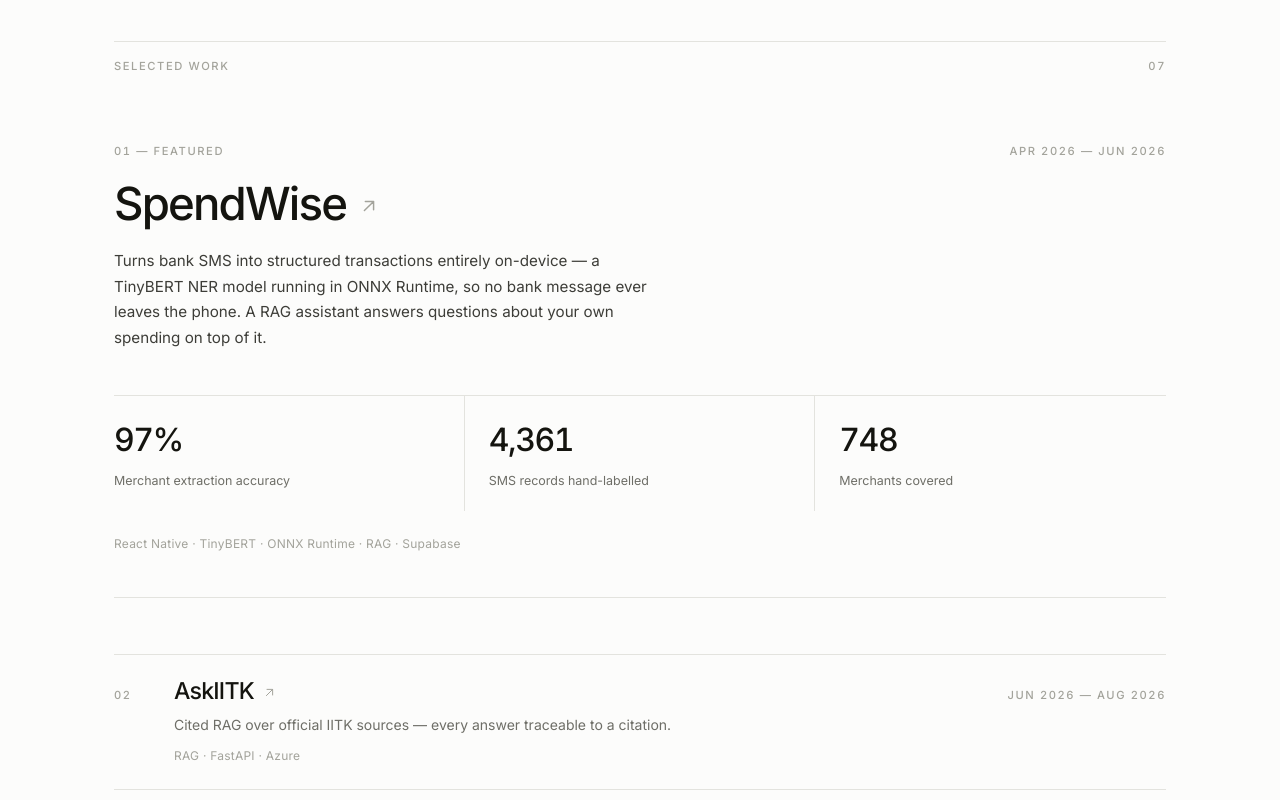
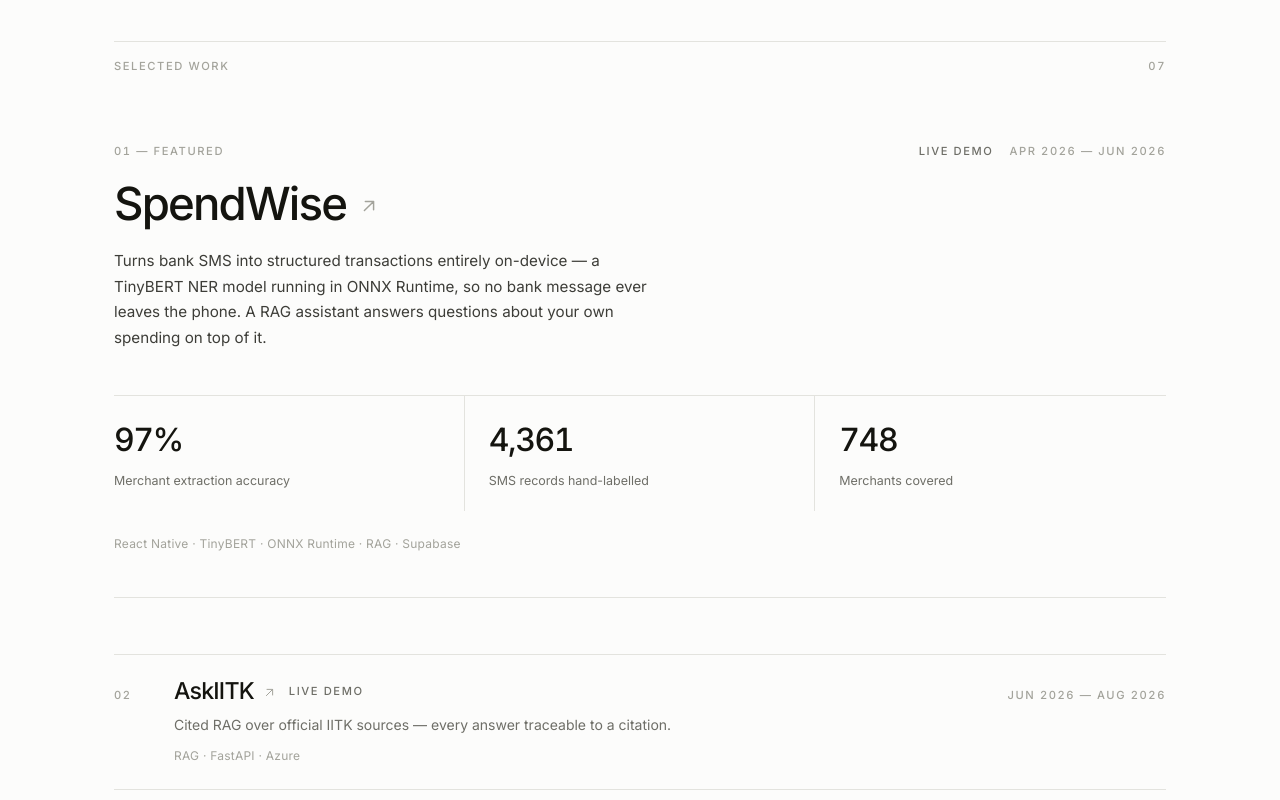
Before and after one commit to cjaitej/portfolio, a React (Vite) app: page / in a window 1280 px wide. Shown: the part 920-1720 px from the top of the page. Built offline with nearby package versions, Linux system fonts and the light colour scheme.

Commit message:
updating Live Demo

```diff
--- a/src/components/SelectedWork.jsx
+++ b/src/components/SelectedWork.jsx
@@ -28,19 +28,89 @@
 const HOVER_RULE =
   "after:absolute after:inset-x-0 after:-bottom-px after:h-px after:origin-left after:scale-x-0 after:bg-ink after:transition-transform after:duration-500 after:ease-brand after:content-[''] hover:after:scale-x-100"
 
-function FeaturedProject({ project, index }) {
+/* A project with a `demo` gets two links, but a row is only ever one <a> deep
+   - browsers un-nest anchors, so a link inside a link silently breaks. The fix
+   is the "stretched link" pattern: the row becomes a plain (group) box, an
+   invisible anchor covers it edge to edge as the primary link (the repo -
+   clicking anywhere on the row goes there, same as before `demo` existed),
+   and the real, visible "Live Demo" link sits in a later, stacked-above layer
+   so it still intercepts its own clicks instead of the overlay eating them.
+
+   z-1 rather than z-0: the row's title and blurb/tags each slide on hover
+   (`group-hover:translate-x-1.25`), and any non-zero `transform` promotes an
+   element into its own stacking context - at z-0 those blocks would tie with
+   this overlay and win on DOM order the moment you actually hover them, which
+   is exactly when a click needs to land. A positive z-index puts the overlay
+   in the tier above z-0/auto contexts unconditionally, so hovering the row
+   can never steal the click. DemoLink (`z-10`, see below) sits as a sibling
+   of those sliding blocks rather than inside either one, for the same reason
+   - a positioned descendant only outranks the elements it shares a stacking
+   context with, so nested inside a block that itself becomes a context on
+   hover, its z-index would only win locally and the whole block would still
+   rank by that block's own (z-0/auto) level from the row's point of view.
+
+   `isolate` on the row/card itself (below) is the belt to this braces: it
+   pins the row as its own permanent stacking context so this internal
+   ordering is decided entirely among the row's own children, never perturbed
+   by an ancestor - such as the one-time Reveal fade-and-slide-in each row
+   plays on first scroll into view, which for its ~0.8s duration is itself a
+   transform and therefore a stacking context too. */
+function StretchedLink({ href }) {
   return (
     <a
-      className={`group relative block border-b border-line pt-1 pb-[clamp(2rem,3.5vw,2.75rem)] ${HOVER_RULE}`}
-      href={project.href}
+      className="absolute inset-0 z-1"
+      href={href}
+      target="_blank"
+      rel="noreferrer"
+      aria-hidden="true"
+      tabIndex={-1}
+    />
+  )
+}
+
+/* Sized and tracked like the period beside it, in --muted rather than
+   --faint: that grey is for de-emphasis, and this is a link that needs to be
+   found, not hidden.
+
+   `slide` re-adds the row's hover motion that DemoLink otherwise sits outside
+   of (see the note above StretchedLink) - it's a class on DemoLink itself
+   rather than a shared wrapper, so it rides along visually without going back
+   to being a descendant of one. Only ProjectRow asks for it: its title and
+   blurb both slide, so a still Live Demo stood out as the one thing in the
+   row not moving. FeaturedProject's meta row doesn't slide anything else, so
+   Live Demo there stays still to match its own neighbours. */
+function DemoLink({ href, slide = false }) {
+  return (
+    <a
+      className={`underline-grow relative z-10 whitespace-nowrap text-[0.7rem] font-medium uppercase tracking-[0.14em] text-muted hover:text-ink ${
+        slide
+          ? 'transition-[transform,color] duration-500 ease-brand group-hover:translate-x-1.25'
+          : 'transition-colors duration-300 ease-brand'
+      }`}
+      href={href}
       target="_blank"
       rel="noreferrer"
     >
+      Live Demo
+    </a>
+  )
+}
+
+function FeaturedProject({ project, index }) {
+  return (
+    <div
+      className={`group relative isolate block border-b border-line pt-1 pb-[clamp(2rem,3.5vw,2.75rem)] ${HOVER_RULE}`}
+    >
+      <StretchedLink href={project.href} />
+
       <div className="flex items-baseline justify-between gap-4">
         <span className="label tabular-nums">
           {String(index + 1).padStart(2, '0')} — Featured
         </span>
+        <div className="flex items-baseline gap-4">
+          {project.demo && <DemoLink href={project.demo} />}
           <span className="label tabular-nums whitespace-nowrap">{project.period}</span>
+        </div>
       </div>
 
       <div className="mt-5 flex items-center gap-3">
@@ -77,27 +147,35 @@
       <p className="mt-6 text-[0.75rem] tracking-[0.02em] text-faint">
         {project.tags.join('  ·  ')}
       </p>
-    </a>
+    </div>
   )
 }
 
 function ProjectRow({ project, index }) {
   return (
-    <a
-      className={`group relative grid grid-cols-[1.75rem_minmax(0,1fr)_auto] items-baseline gap-x-[clamp(0.75rem,2.5vw,2rem)] border-b border-line py-6 max-[640px]:grid-cols-[1.5rem_minmax(0,1fr)] ${HOVER_RULE}`}
-      href={project.href}
-      target="_blank"
-      rel="noreferrer"
+    <div
+      className={`group relative isolate grid grid-cols-[1.75rem_minmax(0,1fr)_auto] items-baseline gap-x-[clamp(0.75rem,2.5vw,2rem)] border-b border-line py-6 max-[640px]:grid-cols-[1.5rem_minmax(0,1fr)] ${HOVER_RULE}`}
     >
+      <StretchedLink href={project.href} />
+
       <span className="label tabular-nums transition-colors duration-400 ease-brand group-hover:text-ink">
         {String(index + 1).padStart(2, '0')}
       </span>
 
       {/* div/h3/p rather than nested spans: <a> takes flow content, but a
           <span> may only contain phrasing content, so an <h3> inside one is
-          invalid nesting that browsers merely tolerate. */}
-      <div className="min-w-0 transition-transform duration-500 ease-brand group-hover:translate-x-1.25">
-        <div className="flex items-center gap-2">
+          invalid nesting that browsers merely tolerate.
+
+          The slide-on-hover transform lives on two inner wrappers now, not on
+          this outer one - `transform` promotes whatever it's on into its own
+          stacking context, and DemoLink needs to sit outside that (a sibling,
+          not a descendant) or its z-index only ever wins locally, inside a
+          box that itself paints below the row's overlay link. Splitting the
+          transform in two keeps the title and the blurb/tags each sliding as
+          before, with DemoLink between them, untouched by either. */}
+      <div className="min-w-0">
+        <div className="flex items-center gap-3">
+          <div className="flex min-w-0 items-center gap-2 transition-transform duration-500 ease-brand group-hover:translate-x-1.25">
             <h3 className="text-[clamp(1.1rem,1.9vw,1.45rem)] tracking-[-0.035em]">
               {project.title}
             </h3>
@@ -107,7 +185,10 @@
               className="flex-none translate-y-px text-faint transition-[transform,color] duration-400 ease-brand group-hover:-translate-y-px group-hover:translate-x-px group-hover:text-ink"
             />
           </div>
+          {project.demo && <DemoLink href={project.demo} slide />}
+        </div>
 
+        <div className="transition-transform duration-500 ease-brand group-hover:translate-x-1.25">
           <p className="mt-[0.6rem] max-w-[62ch] text-[0.875rem] leading-[1.65] text-muted">
             {project.blurb}
           </p>
@@ -116,13 +197,14 @@
             {project.tags.join('  ·  ')}
           </p>
         </div>
+      </div>
 
       {/* whitespace-nowrap so a "Jun 2026 — Aug 2026" range keeps to one line
           and the auto-sized column stays a predictable width down the list. */}
       <span className="label tabular-nums whitespace-nowrap max-[640px]:hidden">
         {project.period}
       </span>
-    </a>
+    </div>
   )
 }
 
--- a/src/data/site.js
+++ b/src/data/site.js
@@ -92,7 +92,13 @@
    above the list, so it carries a lead sentence and figures the one-line rows
    have no room for. It keeps its place in this array, though, because the
    index numbers are taken from position here - which is what makes the
-   featured block 01 and the list start at 02. */
+   featured block 01 and the list start at 02.
+
+   `href` is always the source repo, and is always the row's primary link -
+   clicking the row itself goes there, same as every project. `demo` is
+   optional; where present, it adds a small visible "Live Demo" link alongside
+   the repo one, for the projects that have a hosted app to try rather than
+   just read. */
 export const projects = [
   {
     slug: 'spendwise',
@@ -108,6 +114,7 @@
     ],
     tags: ['React Native', 'TinyBERT', 'ONNX Runtime', 'RAG', 'Supabase'],
     href: 'https://github.com/cjaitej/SpendWise',
+    demo: 'https://github.com/cjaitej/SpendWise/releases/tag/V1',
   },
   {
     slug: 'askiitk',
@@ -116,6 +123,7 @@
     blurb: 'Cited RAG over official IITK sources — every answer traceable to a citation.',
     tags: ['RAG', 'FastAPI', 'Azure'],
     href: 'https://github.com/cjaitej/Ask-IITK',
+    demo: 'https://iitk-rag.proudbay-827b9367.centralindia.azurecontainerapps.io/ui',
   },
   {
     slug: 'coregpt',
@@ -124,6 +132,7 @@
     blurb: 'GPT-2 ablation framework — RoPE alone cut perplexity 11.6% on an identical baseline.',
     tags: ['PyTorch', 'Transformers'],
     href: 'https://github.com/cjaitej/CoreGPT',
+    demo: 'https://coregpt.proudbay-827b9367.centralindia.azurecontainerapps.io/',
   },
   {
     slug: 'solar-wind-space-weather',
@@ -140,6 +149,7 @@
     blurb: 'Hybrid Attention Transformer for aerial segmentation — 77.35% mIoU at 44ms.',
     tags: ['PyTorch', 'Segmentation'],
     href: 'https://github.com/cjaitej/Disaster-Damage-Assessment-Using-Vision-Transformers',
+    demo: 'https://rescueseg-c6d3e4hqe0huava7.eastasia-01.azurewebsites.net/',
   },
   {
     slug: 'diffusion-facial-synthesis',
@@ -148,6 +158,7 @@
     blurb: 'Attribute-conditioned DDPM built from scratch — 14.07 FID, 20× faster with DDIM.',
     tags: ['PyTorch', 'Diffusion'],
     href: 'https://github.com/cjaitej/Face-Generation-using-Diffusion-Model',
+    demo: 'https://diffusion-app.proudbay-827b9367.centralindia.azurecontainerapps.io',
   },
   {
     slug: 'self-driving-perception',
```
Lines whose indentation alone changed are shown as unchanged.
